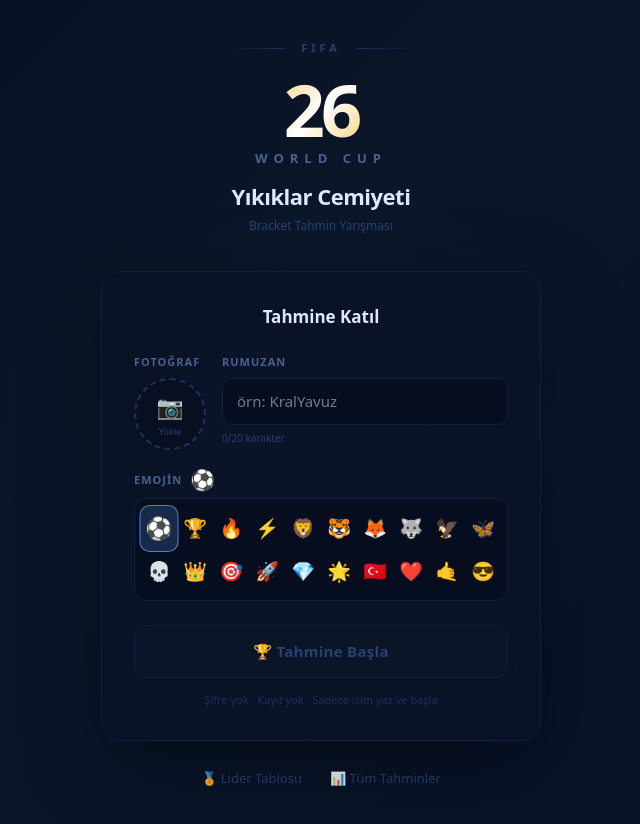
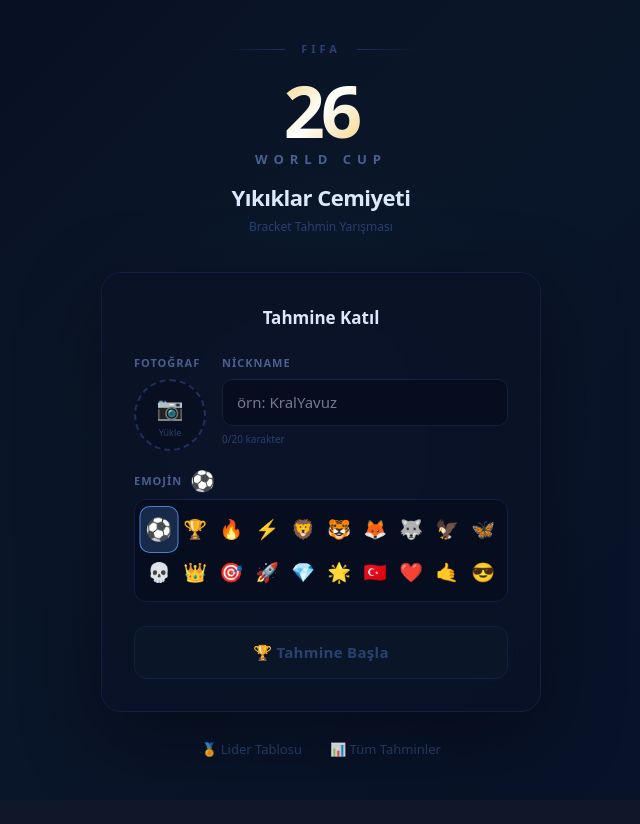
Before and after one commit to yavuz921/yikiklarcemiyeti, a Next.js app: page / in a window 1280 px wide. Shown: the top 824 px of the page, without its empty margins (319-959 px from the left). After the commit the page ends 800 px from the top, so only its background shows below. Built offline with nearby package versions, Linux system fonts and the light colour scheme.

Commit message:
fix: nickname yazisi ve alt yazi kaldirildi

```diff
--- a/app/page.tsx
+++ b/app/page.tsx
@@ -182,7 +182,7 @@
           {/* Nickname */}
           <div style={{ flex: 1 }}>
             <div style={{ fontSize: 11, color: '#4a6090', fontWeight: 700, letterSpacing: 1, marginBottom: 8 }}>
-              RUMUZAN
+              NİCKNAME
             </div>
             <input
               type="text"
@@ -266,9 +266,6 @@
           {loading ? 'Giriliyor...' : '🏆  Tahmine Başla'}
         </button>
 
-        <p style={{ textAlign: 'center', fontSize: 11, color: '#1e3060', marginTop: 14, marginBottom: 0 }}>
-          Şifre yok · Kayıt yok · Sadece isim yaz ve başla
-        </p>
       </div>
 
       {/* Alt linkler */}
```
